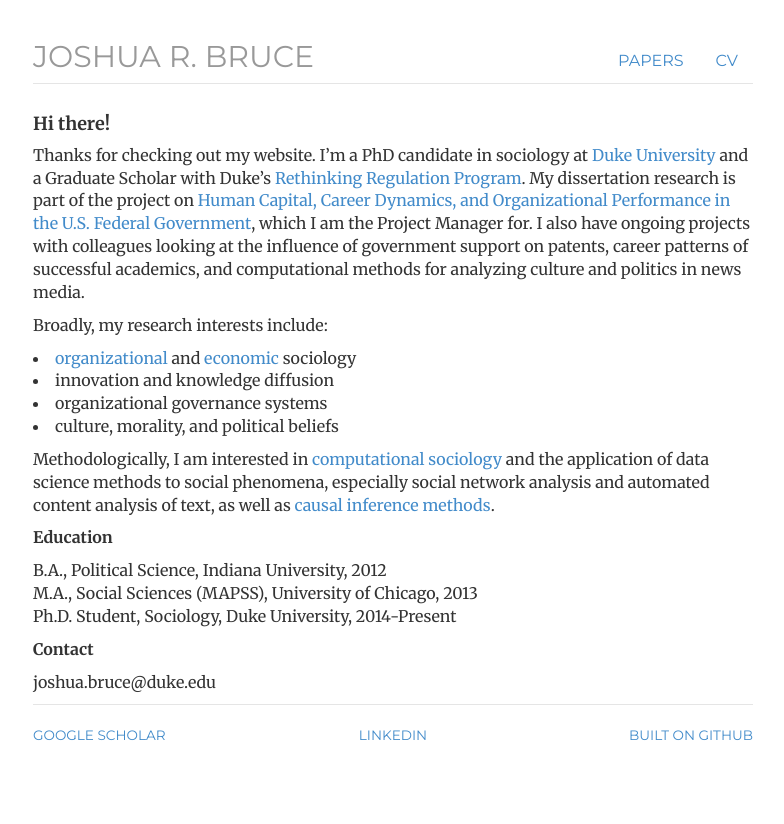
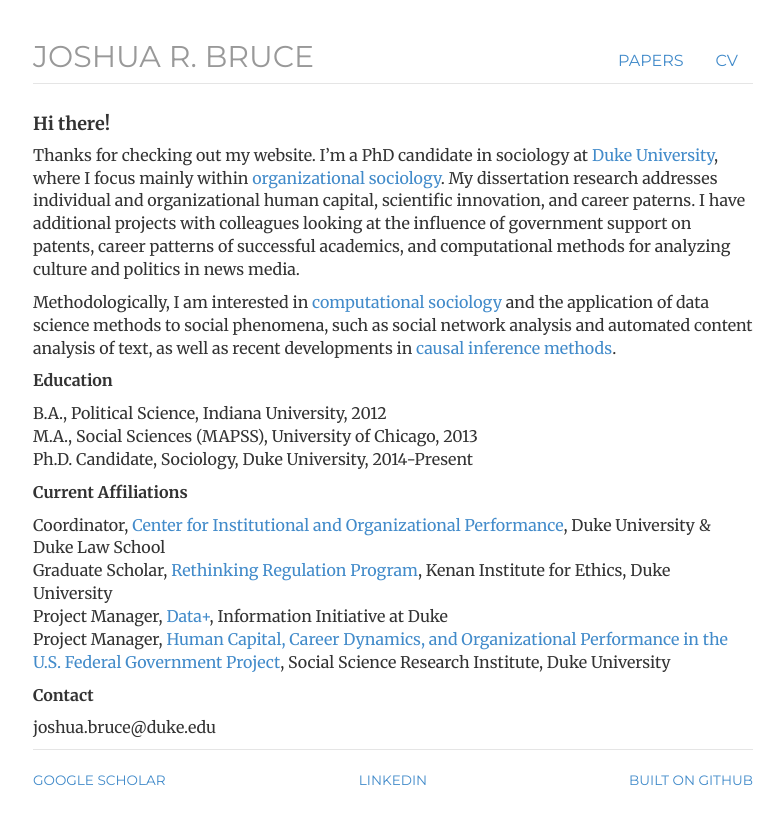
Before and after one commit to joshuarbruce/joshuarbruce.github.io, a Jekyll site: the page built from index.html, in a window 1280 px wide. Shown: the top 824 px of the page, without its empty margins (247-1031 px from the left). Built offline with Jekyll 4.4.1, drawn with Linux system fonts in a browser that asks for light colours; nearby versions of some CDN libraries.

Commit message:
Update index.html

```diff
--- a/index.html
+++ b/index.html
@@ -4,20 +4,21 @@ title: joshuarbruce.github.io
 ---
 <div class="blurb">
 	<h4>Hi there!</h4>
-	<p>Thanks for checking out my website. I’m a PhD candidate in sociology at <a href="http://sociology.duke.edu/" target="_blank">Duke University</a> and a Graduate Scholar with Duke’s <a href="http://kenan.ethics.duke.edu/regulation/" target="_blank">Rethinking Regulation Program</a>. My dissertation research is part of the project on <a href="https://ssri.duke.edu/projects/human-capital-career-dynamics-and-organizational-performance-us-federal-government" target="_blank">Human Capital, Career Dynamics, and Organizational Performance in the U.S. Federal Government</a>, which I am the Project Manager for. I also have ongoing projects with colleagues looking at the influence of government support on patents, career patterns of successful academics, and computational methods for analyzing culture and politics in news media.</p>
-	<p>Broadly, my research interests include:
-		<li><a href="http://www.annualreviews.org/doi/pdf/10.1146/annurev.soc.30.012703.110644" target="_blank">organizational</a> and <a href="https://www.aeaweb.org/issues/13" target="_blank">economic</a> sociology</li>
-		<li>innovation and knowledge diffusion</li>
-		<li>organizational governance systems</li>
-		<li>culture, morality, and political beliefs</li>
-	</p>
-	<p>Methodologically, I am interested in <a href="https://en.wikipedia.org/wiki/Computational_sociology" target="_blank">computational sociology</a> and the application of data science methods to social phenomena, especially social network analysis and automated content analysis of text, as well as <a href="https://arxiv.org/pdf/1003.2619v1.pdf" target="_blank">causal inference methods</a>.
+	<p>Thanks for checking out my website. I’m a PhD candidate in sociology at <a href="http://sociology.duke.edu/" target="_blank">Duke University</a>, where I focus mainly within <a href="http://www.annualreviews.org/doi/pdf/10.1146/annurev.soc.30.012703.110644" target="_blank">organizational sociology</a>. My dissertation research addresses individual and organizational human capital, scientific innovation, and career paterns. I have additional projects with colleagues looking at the influence of government support on patents, career patterns of successful academics, and computational methods for analyzing culture and politics in news media.</p>
+	<p>Methodologically, I am interested in <a href="https://en.wikipedia.org/wiki/Computational_sociology" target="_blank">computational sociology</a> and the application of data science methods to social phenomena, such as social network analysis and automated content analysis of text, as well as recent developments in <a href="https://arxiv.org/pdf/1003.2619v1.pdf" target="_blank">causal inference methods</a>.
 	</p>
 	<p><b>Education</b></p>
 	<p>
 		B.A., Political Science, Indiana University, 2012<br>
 		M.A., Social Sciences (MAPSS), University of Chicago, 2013<br>
-		Ph.D. Student, Sociology, Duke University, 2014-Present<br>
+		Ph.D. Candidate, Sociology, Duke University, 2014-Present<br>
+	</p>
+	<p><b>Current Affiliations</b></p>
+	<p>
+		Coordinator, <a href = "https://law.duke.edu/ciop/" target = "_blank">Center for Institutional and Organizational Performance</a>, Duke University & Duke Law School<br>
+		Graduate Scholar, <a href="http://kenan.ethics.duke.edu/regulation/" target="_blank">Rethinking Regulation Program</a>, Kenan Institute for Ethics, Duke University<br>
+		Project Manager, <a href='http://bigdata.duke.edu/projects/analytics-faculty-success' target = "_blank">Data+</a>, Information Initiative at Duke<br>
+		Project Manager, <a href="https://ssri.duke.edu/projects/human-capital-career-dynamics-and-organizational-performance-us-federal-government" target="_blank">Human Capital, Career Dynamics, and Organizational Performance in the U.S. Federal Government Project</a>, Social Science Research Institute, Duke University<br>
 	</p>
 	<p><b>Contact</b></p>
 	<p><span class = "obfuscate">ude.ekud@ecurb.auhsoj</span></p>
```
